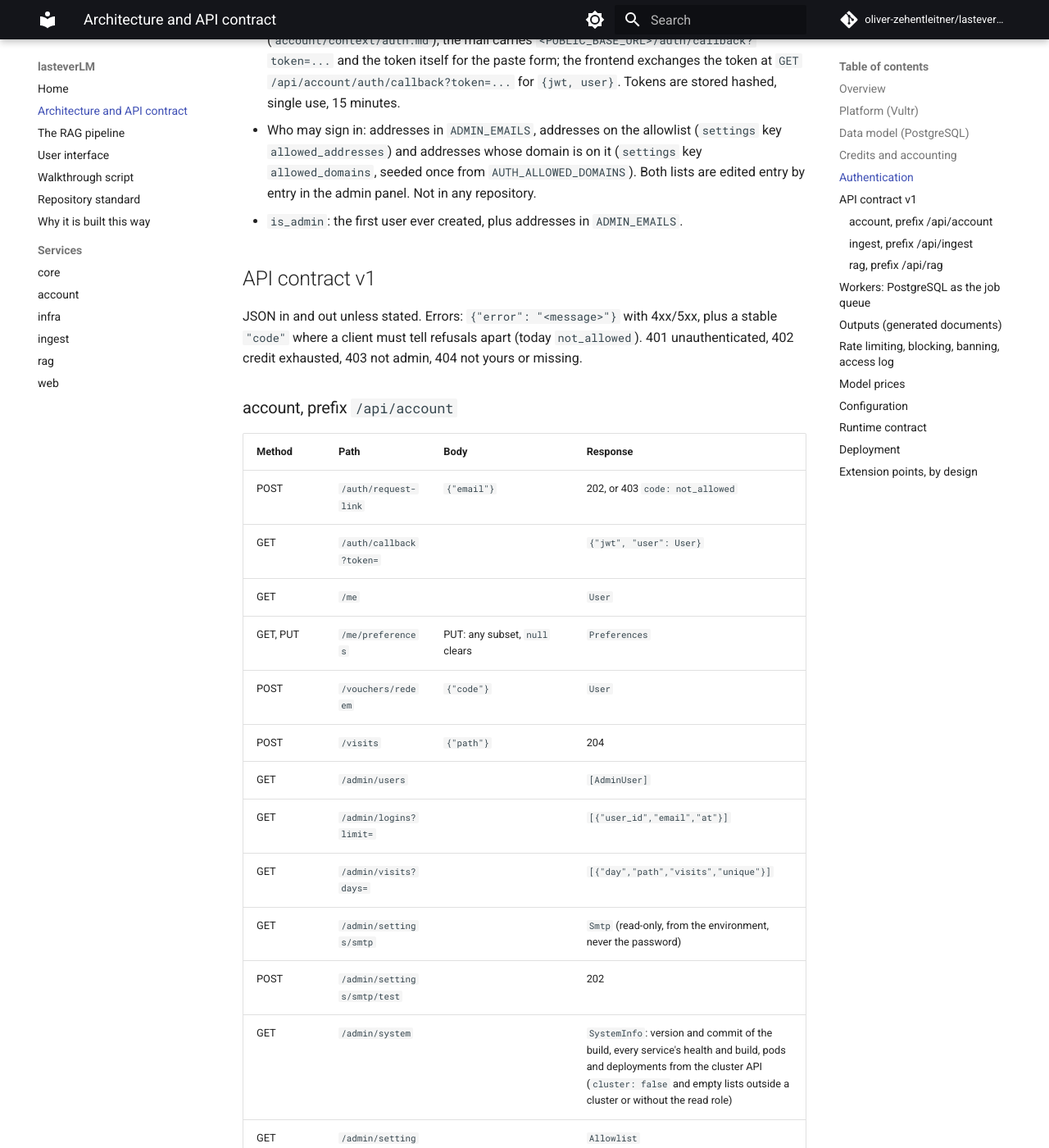
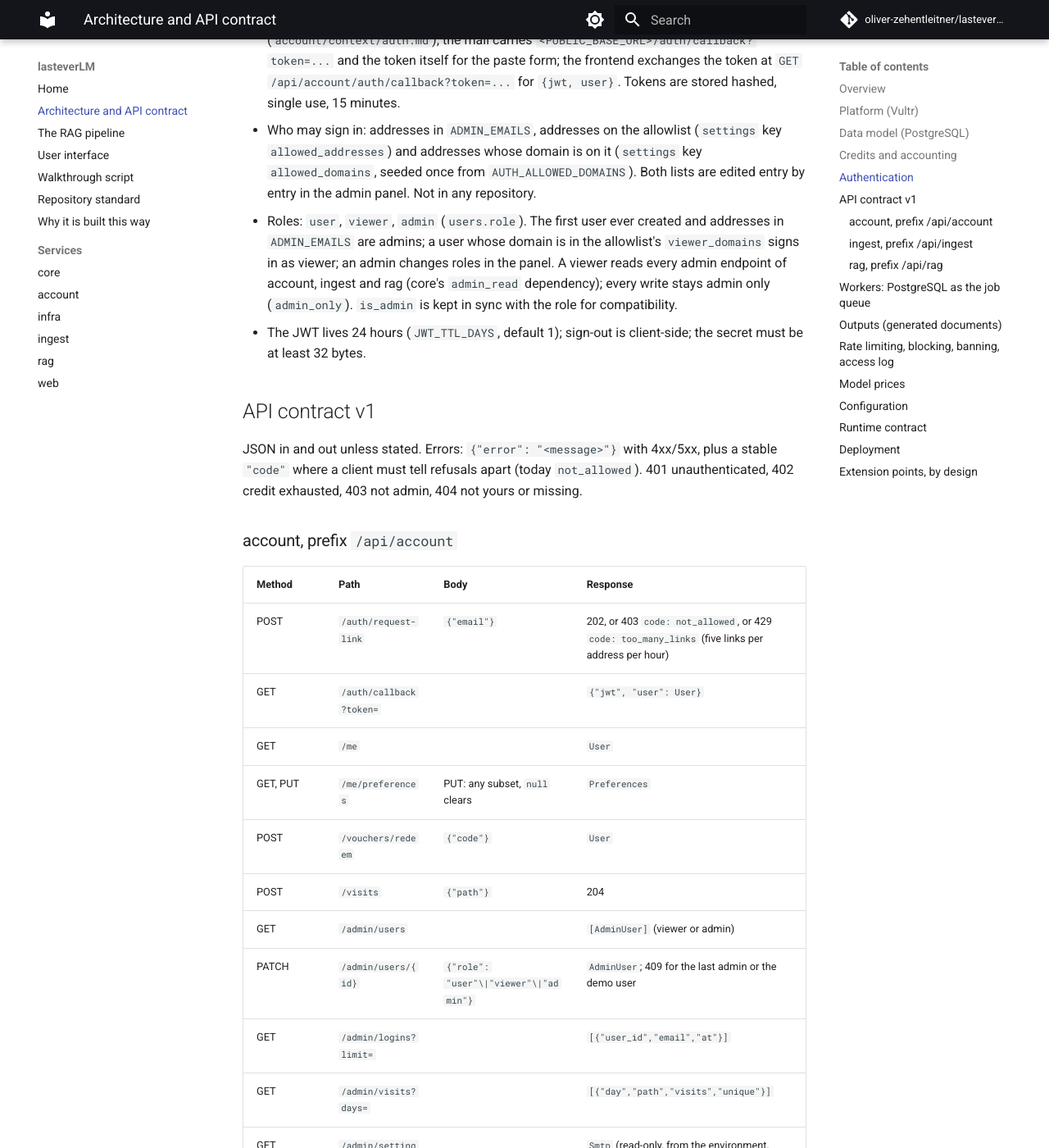
Before and after one commit to oliver-zehentleitner-aigent/lasteverLM, an MkDocs documentation site: the page built from docs/architecture.md, in a window 1280 px wide and 1400 px high, scrolled down 4894 px. Shown: the whole window at 82% size. Built offline with MkDocs 1.6.1 and Material for MkDocs 9.7.7, drawn with Linux system fonts in a browser that asks for light colours; comment, search, counter and statistics services are not loaded; some of the changed text lies outside the part shown.

Commit message:
docs: the audit night in the contract (roles, quotas, trust boundary, previews, caps)

````diff
--- a/docs/architecture.md
+++ b/docs/architecture.md
@@ -125,7 +125,8 @@ ip_bans      (ip inet primary key, reason, created_at, lifted_at null)
 - Every service answers `GET /healthz` with `{"status", "version", "commit"}` from `APP_VERSION` and `APP_COMMIT` (the image tag and the full SHA, set by the chart; "unknown" when unset).
 - Magic link: `POST /api/account/auth/request-link` answers 202 for an address that may sign in and 403 `{"error", "code": "not_allowed"}` for any other, no mail in that case (`account/context/auth.md`); the mail carries `<PUBLIC_BASE_URL>/auth/callback?token=...` and the token itself for the paste form; the frontend exchanges the token at `GET /api/account/auth/callback?token=...` for `{jwt, user}`. Tokens are stored hashed, single use, 15 minutes.
 - Who may sign in: addresses in `ADMIN_EMAILS`, addresses on the allowlist (`settings` key `allowed_addresses`) and addresses whose domain is on it (`settings` key `allowed_domains`, seeded once from `AUTH_ALLOWED_DOMAINS`). Both lists are edited entry by entry in the admin panel. Not in any repository.
-- `is_admin`: the first user ever created, plus addresses in `ADMIN_EMAILS`.
+- Roles: `user`, `viewer`, `admin` (`users.role`). The first user ever created and addresses in `ADMIN_EMAILS` are admins; a user whose domain is in the allowlist's `viewer_domains` signs in as viewer; an admin changes roles in the panel. A viewer reads every admin endpoint of account, ingest and rag (core's `admin_read` dependency); every write stays admin only (`admin_only`). `is_admin` is kept in sync with the role for compatibility.
+- The JWT lives 24 hours (`JWT_TTL_DAYS`, default 1); sign-out is client-side; the secret must be at least 32 bytes.
 
 ## API contract v1
 
@@ -135,13 +136,14 @@ JSON in and out unless stated. Errors: `{"error": "<message>"}` with 4xx/5xx, pl
 
 | Method | Path | Body | Response |
 |---|---|---|---|
-| POST | `/auth/request-link` | `{"email"}` | 202, or 403 `code: not_allowed` |
+| POST | `/auth/request-link` | `{"email"}` | 202, or 403 `code: not_allowed`, or 429 `code: too_many_links` (five links per address per hour) |
 | GET | `/auth/callback?token=` | | `{"jwt", "user": User}` |
 | GET | `/me` | | `User` |
 | GET, PUT | `/me/preferences` | PUT: any subset, `null` clears | `Preferences` |
 | POST | `/vouchers/redeem` | `{"code"}` | `User` |
 | POST | `/visits` | `{"path"}` | 204 |
-| GET | `/admin/users` | | `[AdminUser]` |
+| GET | `/admin/users` | | `[AdminUser]` (viewer or admin) |
+| PATCH | `/admin/users/{id}` | `{"role": "user"\|"viewer"\|"admin"}` | `AdminUser`; 409 for the last admin or the demo user |
 | GET | `/admin/logins?limit=` | | `[{"user_id","email","at"}]` |
 | GET | `/admin/visits?days=` | | `[{"day","path","visits","unique"}]` |
 | GET | `/admin/settings/smtp` | | `Smtp` (read-only, from the environment, never the password) |
@@ -162,11 +164,11 @@ JSON in and out unless stated. Errors: `{"error": "<message>"}` with 4xx/5xx, pl
 | GET | `/healthz` | | `{"status": "ok"}` |
 
 ```json
-User:      {"id", "email", "is_admin", "balance_cents", "created_at", "preferences": Preferences}
+User:      {"id", "email", "role": "user"|"viewer"|"admin", "is_admin", "balance_cents", "created_at", "preferences": Preferences}
 Preferences: {"ui_language": "de"|"en"|null, "output_language": <code>|null, "audio_voice": <voice id>|null, "trash_days": 1..365|null}  -- null: not set; the web resolves defaults
 AdminUser: {"id", "email", "is_admin", "created_at", "last_login_at", "balance_cents", "usage_cents"}
 Smtp:      {"host", "port", "username", "from_address", "starttls"}   -- empty host: mail not configured
-Allowlist: {"allowed_domains": [], "allowed_addresses": []}
+Allowlist: {"allowed_domains": [], "allowed_addresses": [], "viewer_domains": []}   -- viewer_domains: users from these domains sign in as viewers
 AdminVoucher: {"id", "amount_cents", "created_by", "created_at", "redeemed_by", "redeemed_at", "status": "open|redeemed"}
 RateLimitRules: {"per_minute", "block_minutes", "ban_after_strikes", "strike_window_hours", "ban_max_days", "retention_days"}  -- the last two read-only
 SystemInfo: {"version", "commit", "cluster", "services": [{"name", "version", "commit", "healthy"}], "pods": [{"name", "service", "image_tag", "ready", "restarts", "node", "started_at"}], "deployments": [{"name", "replicas", "ready", "updated"}]}
@@ -325,7 +327,7 @@ ingress, never trusted from anywhere else):
 1. **Ingress**, coarse: ingress-nginx rate-limit annotations (requests
    per second with a burst) answer 503 before anything reaches a pod.
    Access log as JSON on the ingress.
-2. **Core middleware**, fine, loaded by every API service: a sliding
+2. **Core middleware**, fine, loaded by every API service (the client address comes from the PROXY protocol between the load balancer and ingress-nginx, which rewrites `X-Forwarded-For`; pods accept nothing but the ingress through NetworkPolicies; IPv6 clients are keyed by their /64; a database failure in the limiter fails closed with 500): a sliding
    window per IP in PostgreSQL (`ip_blocks`). Over the limit means 429
    and `blocked_until = now() + 15 minutes`, `strikes + 1`. The third
    strike within 24 hours writes an `ip_bans` row; a banned IP gets 403
@@ -368,6 +370,7 @@ defaults exist, every deployment sets `MODEL_PRICES`.
 | `MODEL_PRICES` | ingest, rag (JSON; defaults in core) |
 | `AUTH_JWT_SECRET` | account (issues), ingest, rag (verify) |
 | `DEMO_TOKEN` | all services; unset in production |
+| `JWT_TTL_DAYS` (1), `LLM_TIMEOUT_SECONDS` (60; the rag worker uses 180) | account, rag |
 | `PUBLIC_BASE_URL`, `AUTH_ALLOWED_DOMAINS` (seed only), `ADMIN_EMAILS`, `SMTP_HOST`, `SMTP_PORT`, `SMTP_USERNAME`, `SMTP_PASSWORD`, `SMTP_FROM_ADDRESS`, `SMTP_STARTTLS` | account |
 | `VISIT_HASH_SECRET` | account (shared by its replicas: daily visitor-hash salt = HMAC(secret, date); without it each process salts on its own) |
 | `API_BASE_URL` | web (build time) |
````
Also changed, not shown: CHANGELOG.md (+4 -0 lines), docs/rag-pipeline.md (+1 -1 lines).
